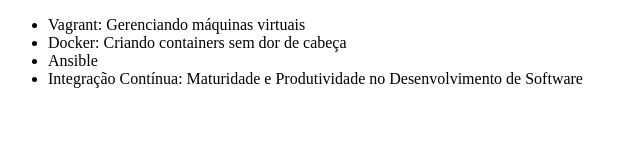
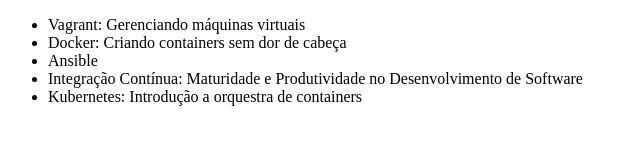
Before and after one commit to EllenHibrain/alura-git, a plain HTML site: page index.html in a window 1280 px wide. Shown: the whole page, without its empty margins (0-640 px from the left). Drawn offline with Linux system fonts and the light colour scheme.

Commit message:
Adicionando curso de Kubernetes

```diff
--- a/index.html
+++ b/index.html
@@ -10,6 +10,7 @@
         <li>Docker: Criando containers sem dor de cabeça</li>
         <li>Ansible</li>
         <li>Integração Contínua: Maturidade e Produtividade no Desenvolvimento de Software</li>
+        <li>Kubernetes: Introdução a orquestra de containers</li>
     </ul>
 </body>
 </html>
```
